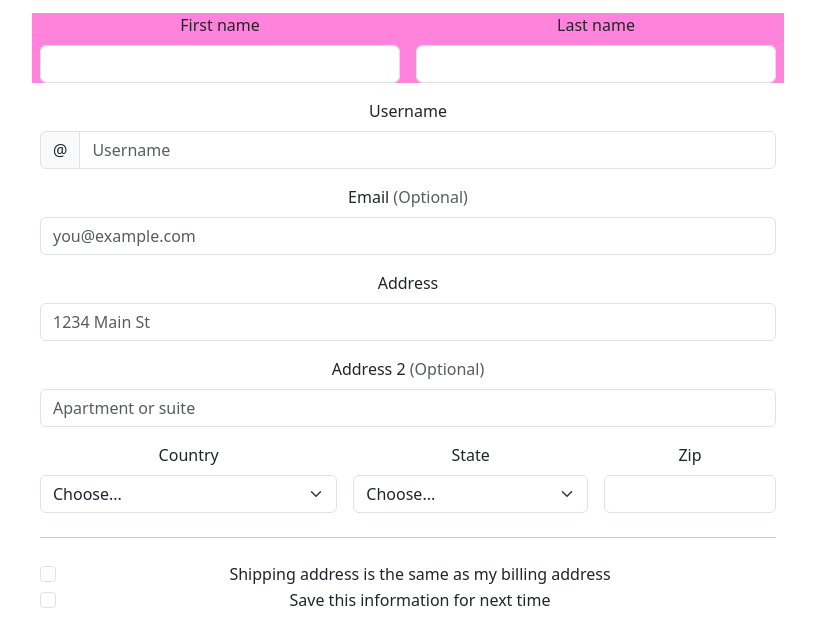
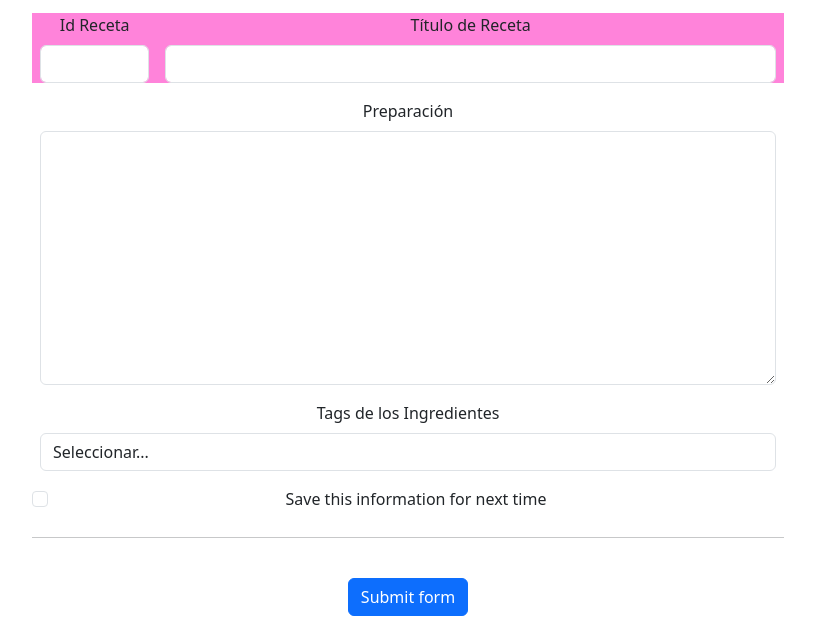
Before and after one commit to martinceriotti/PreEntrega2-Ceriotti, a plain HTML site: page pages/recetas.html in a window 1280 px wide. Shown: the part 183-801 px from the top of the page, without its empty margins (232-1047 px from the left). Drawn offline with nearby package versions, Linux system fonts and the light colour scheme; files that its build step writes are made by us from their sources.

Commit message:
nuevo commit con cambios en index

```diff
--- a/pages/recetas.html
+++ b/pages/recetas.html
@@ -25,91 +25,50 @@
               <h4 class="mb-3">Carga de Recetas</h4>
               <form class="needs-validation" novalidate>
                 <div class="row g-3">
-                  <div class="col-sm-6">
-                    <label for="firstName" class="form-label">First name</label>
-                    <input type="text" class="form-control" id="firstName" placeholder="" value="" required>
+                  <div class="col-sm-2">
+                    <label for="idReceta" class="form-label">Id Receta</label>
+                    <input type="text" class="form-control" id="idReceta" placeholder="" value="" required>
                     <div class="invalid-feedback">
-                      Valid first name is required.
+                      idReceta es requerido.
                     </div>
                   </div>
-
-                  <div class="col-sm-6">
-                    <label for="lastName" class="form-label">Last name</label>
-                    <input type="text" class="form-control" id="lastName" placeholder="" value="" required>
+                  <div class="col-sm-10">
+                    <label for="tituloReceta" class="form-label">Título de Receta</label>
+                    <input type="text" class="form-control" id="tituloReceta" placeholder="" value="" required>
                     <div class="invalid-feedback">
-                      Valid last name is required.
+                      tituloReceta es requerido.
                     </div>
                   </div>
 
                   <div class="col-12">
-                    <label for="username" class="form-label">Username</label>
+                    <label for="Preparación" class="form-label">Preparación</label>
                     <div class="input-group has-validation">
-                      <span class="input-group-text">@</span>
-                      <input type="text" class="form-control" id="username" placeholder="Username" required>
+                    <textarea class="form-control" name="" id=""  rows="10"></textarea>
                     <div class="invalid-feedback">
-                        Your username is required.
+                      Preparación es un campo requerido.
                       </div>
                     </div>
                   </div>
 
-                  <div class="col-12">
-                    <label for="email" class="form-label">Email <span class="text-muted">(Optional)</span></label>
-                    <input type="email" class="form-control" id="email" placeholder="you@example.com">
-                    <div class="invalid-feedback">
-                      Please enter a valid email address for shipping updates.
-                    </div>
-                  </div>
 
-                  <div class="col-12">
-                    <label for="address" class="form-label">Address</label>
-                    <input type="text" class="form-control" id="address" placeholder="1234 Main St" required>
-                    <div class="invalid-feedback">
-                      Please enter your shipping address.
-                    </div>
-                  </div>
-
-                  <div class="col-12">
-                    <label for="address2" class="form-label">Address 2 <span class="text-muted">(Optional)</span></label>
-                    <input type="text" class="form-control" id="address2" placeholder="Apartment or suite">
-                  </div>
-
-                  <div class="col-md-5">
-                    <label for="country" class="form-label">Country</label>
-                    <select class="form-select" id="country" required>
-                      <option value="">Choose...</option>
-                      <option>United States</option>
+                  <div class="col-md-12">
+                    <label for="tagsIngredientes" class="form-label">Tags de los Ingredientes</label>
+                    <select class="form-control" id="tagsIngredientes" required>
+                      <option value="">Seleccionar...</option>
+                      <option >Harina</option>
+                      <option>Chocolate</option>
+                      <option>DL</option>
+                      <option disabled>Cítricos</option>
+                      <option>Cacao</option>
+                      <option>Azucar Negro</option>
+                      <option>Aceite</option>
+                      <option>Manteca</option>
                     </select>
                     <div class="invalid-feedback">
                       Please select a valid country.
                     </div>
                   </div>
 
-                  <div class="col-md-4">
-                    <label for="state" class="form-label">State</label>
-                    <select class="form-select" id="state" required>
-                      <option value="">Choose...</option>
-                      <option>California</option>
-                    </select>
-                    <div class="invalid-feedback">
-                      Please provide a valid state.
-                    </div>
-                  </div>
-
-                  <div class="col-md-3">
-                    <label for="zip" class="form-label">Zip</label>
-                    <input type="text" class="form-control" id="zip" placeholder="" required>
-                    <div class="invalid-feedback">
-                      Zip code required.
-                    </div>
-                  </div>
-                </div>
-
-                <hr class="my-4">
-
-                <div class="form-check">
-                  <input type="checkbox" class="form-check-input" id="same-address">
-                  <label class="form-check-label" for="same-address">Shipping address is the same as my billing address</label>
-                </div>
 
                 <div class="form-check">
                   <input type="checkbox" class="form-check-input" id="save-info">
@@ -118,7 +77,9 @@
 
                 <hr class="my-4">
 
-
+                <div class="col-12">
+                  <button class="btn btn-primary" type="submit">Submit form</button>
+                </div>
               </form>
             </div>
           </div>
```
